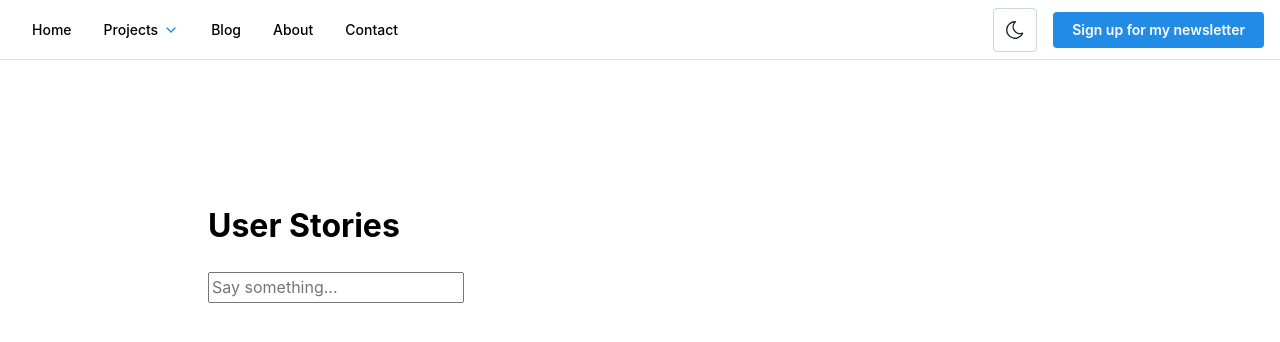
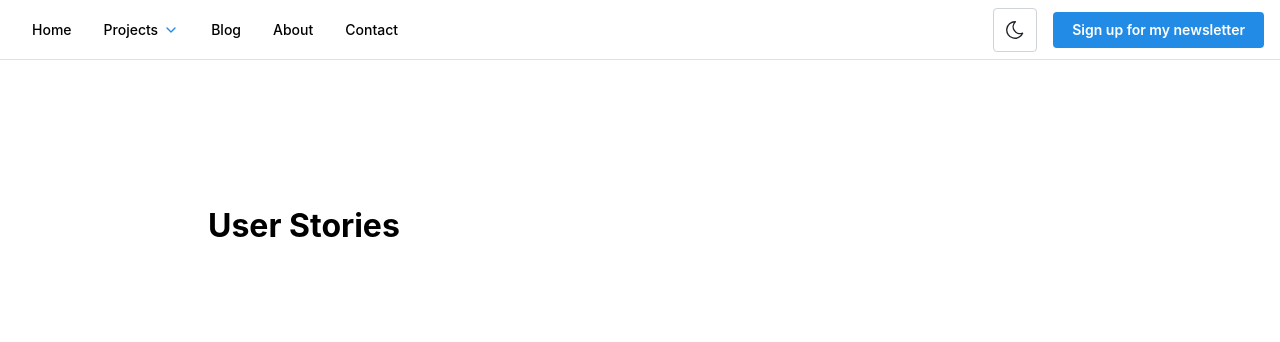
Before and after one commit to anthonyhumphreys/ah-dev, a Next.js app: page /projects/ai-scrum-assistant/user-stories in a window 1280 px wide. Shown: the top 342 px of the page. Built offline with nearby package versions, Linux system fonts and the light colour scheme.

Commit message:
comment out chat component until auth implemented

```diff
--- a/app/projects/ai-scrum-assistant/user-stories/page.tsx
+++ b/app/projects/ai-scrum-assistant/user-stories/page.tsx
@@ -1,11 +1,10 @@
-import Chat from '@/components/Chat/Chat';
 import { Container } from '@mantine/core';
 
 export default function UserStories() {
   return (
     <Container size="md">
       <h1>User Stories</h1>
-      <Chat />
+      {/* <Chat /> */}
     </Container>
   );
 }
```
